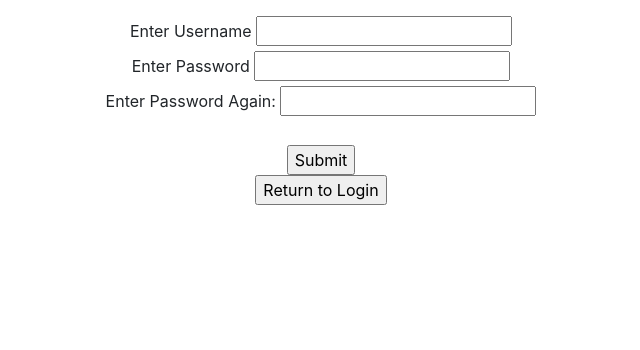
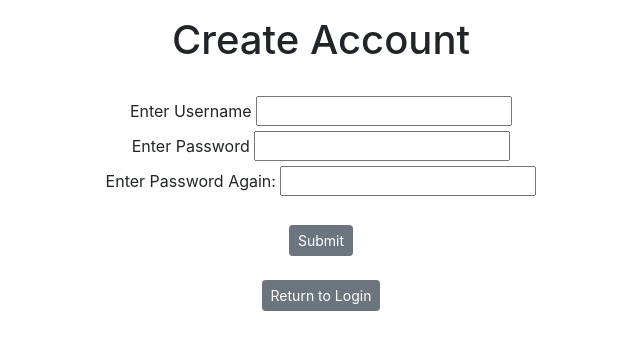
Before and after one commit to jhwu03/Softdev-API, a Flask app: page /create-acc in a window 1280 px wide. Shown: the top 350 px of the page, without its empty margins (319-959 px from the left). Run offline with Flask 2, Linux system fonts and the light colour scheme; some libraries are stand-ins or nearby versions.

Commit message:
more Bootstrap

```diff
--- a/templates/create-acc.html
+++ b/templates/create-acc.html
@@ -5,6 +5,9 @@
 {% block navbar %}
 {% endblock %}
 {% block body %}
+<div class="centered">
+  <h1>Create Account</h1>
+  <br>
   <form method="GET" class="centered">
     <label>Enter Username</label>
     <input type="text" name="username">
@@ -16,9 +19,12 @@
     <input type="password" name="passwordRepeat">
     <br>
     <br>
-    <input type="submit" value="Submit">
+    <input class="btn btn-secondary btn-sm" type="submit" value="Submit">
   </form>
-  <form action = "/login" class="centered">
-    <input type = "submit" value = "Return to Login">
+  <br>
+  <form action = "/login">
+    <input class="btn btn-secondary btn-sm" type = "submit" value = "Return to Login">
   </form>
+
+</div>
 {% endblock %}
--- a/templates/homepage.html
+++ b/templates/homepage.html
@@ -13,7 +13,7 @@
         <br>
         <br>
         <p>Click the following link to go to the quiz:</p>
-        <a href="/quiz">Countries Quiz</a>
+        <a href="/quiz" style="color:lightcyan;">Countries Quiz</a>
       </div>
     </div>
   </div>
@@ -35,6 +35,7 @@
             <input class="form-control" type="text" name="name">
           </div>
           <div class="col-auto">
+            <br>
             And in what country?
             <select class="form-control" style="width:auto;" name="country">
               {% for i in country_list %}
@@ -43,12 +44,11 @@
             </select>
           </div>
           <div class="col-auto">
+            <br>
             <input class="btn btn-dark" type="submit" name="submit">
           </div>
         </div>
       </form>
-      <br>
-      <br>
     </div>
   </div>
 {% endblock %}
--- a/templates/login.html
+++ b/templates/login.html
@@ -16,10 +16,12 @@
       <label>Password</label>
       <input type = "password" name = "password">
       <br>
-      <input type = "submit" value = "Log in">
+      <br>
+      <input class="btn btn-secondary btn-sm" type = "submit" value = "Log in">
     </form>
+    <br>
     <form action = "/create-acc">
-      <input type = "submit" value = "Create Account">
+      <input class="btn btn-secondary btn-sm" type = "submit" value = "Create Account">
     </form>
   </div>
 {% endblock %}
```
